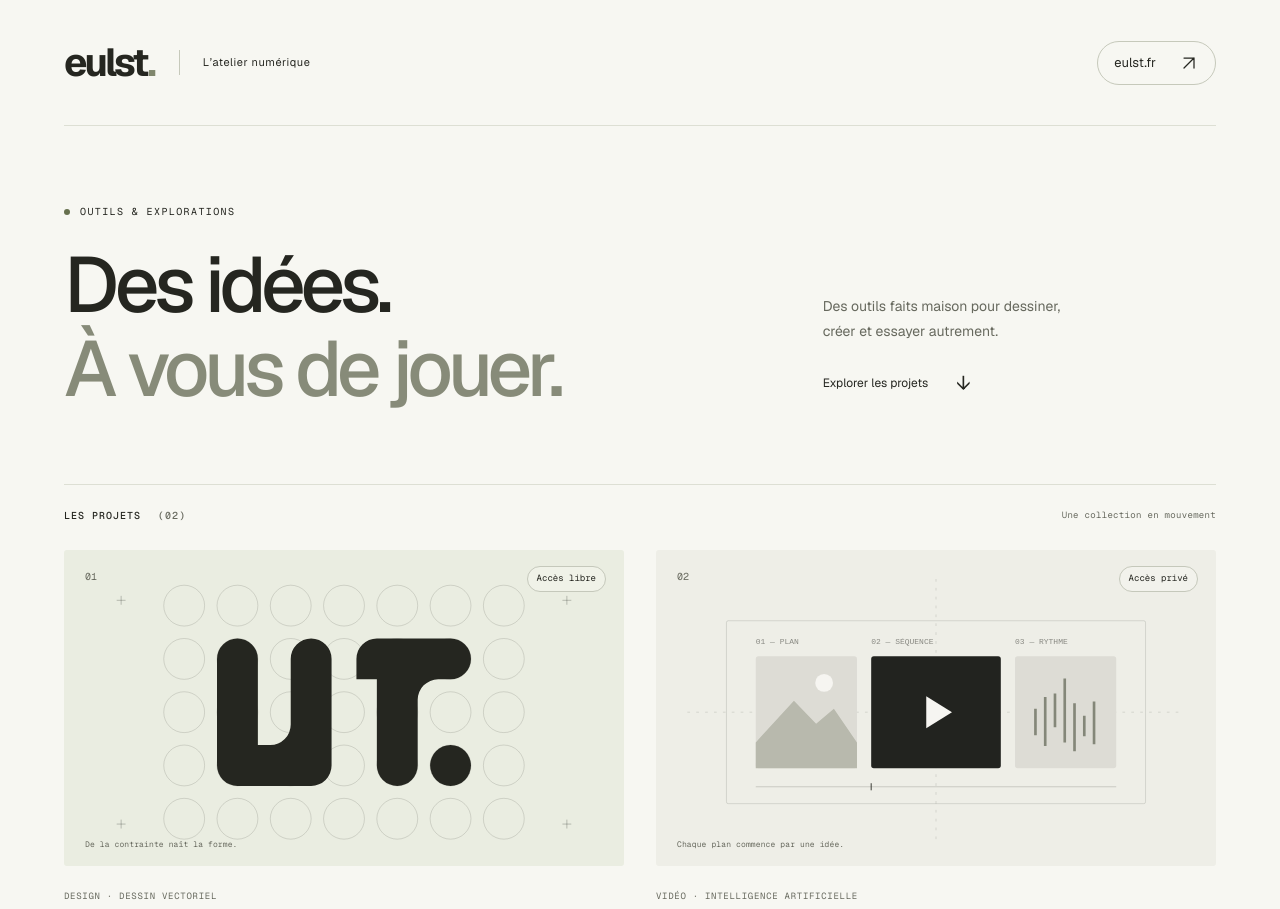
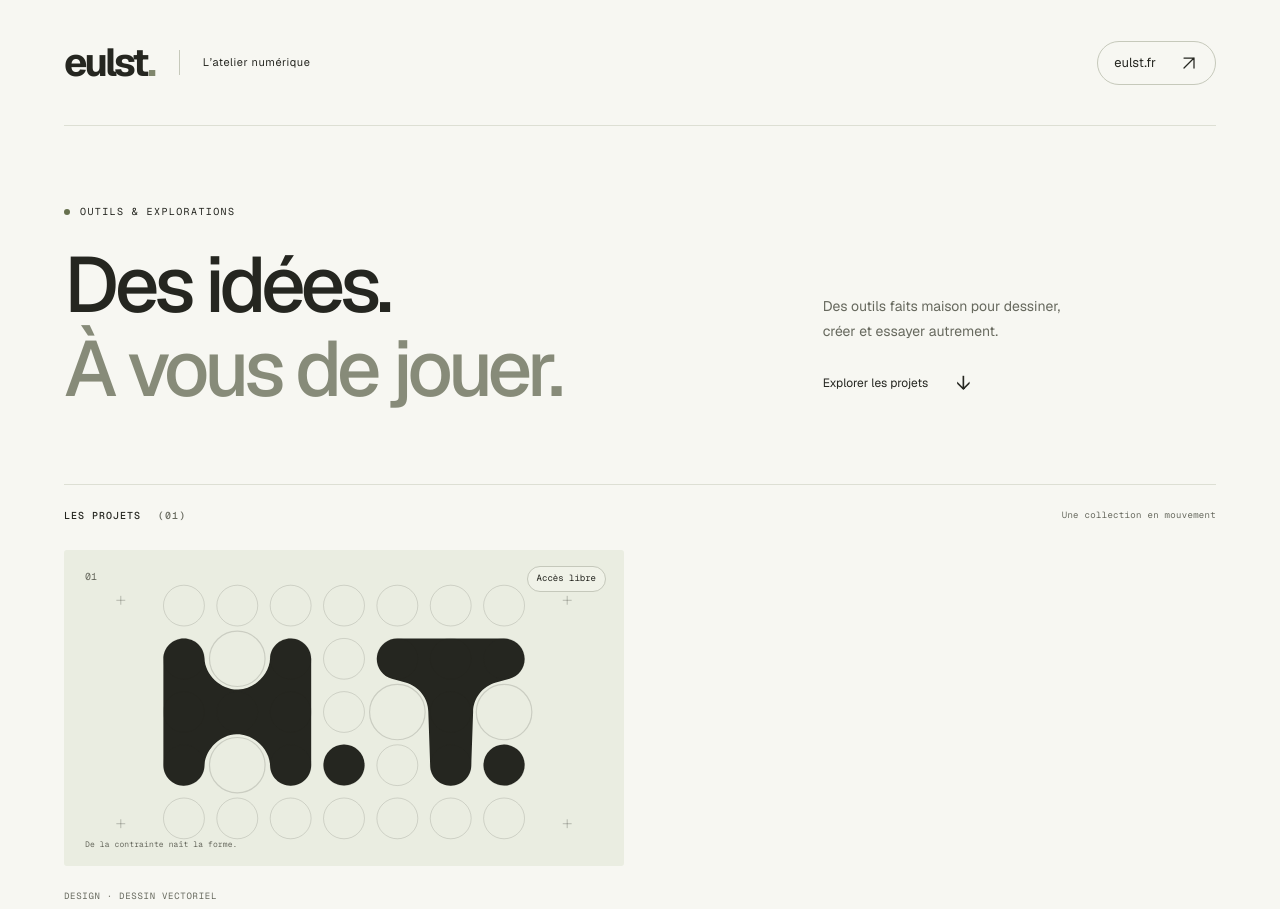
Before and after one commit to eulstyboy/broll-finder, a Next.js app: page / in a window 1280 px wide. Shown: the top 909 px of the page. Built offline with nearby package versions, Linux system fonts and the light colour scheme.

Commit message:
Ajout des vignettes personnalisables

```diff
--- a/src/app/_landing.tsx
+++ b/src/app/_landing.tsx
@@ -9,7 +9,14 @@ function Arrow({ diagonal = false }: { diagonal?: boolean }) {
   );
 }
 
-function Artwork({ kind }: { kind: Project["artwork"] }) {
+function Artwork({ kind, image }: { kind: Project["artwork"]; image?: string }) {
+  if (image) {
+    return (
+      // Vignette décorative : le lien est déjà nommé par le titre du projet.
+      // eslint-disable-next-line @next/next/no-img-element
+      <img src={image} alt="" width={560} height={300} decoding="async" className={styles.artwork} style={{ objectFit: "contain" }} />
+    );
+  }
   if (kind === "hofmann") {
     return (
       <svg viewBox="0 0 560 300" fill="none" aria-hidden="true" className={styles.artwork}>
@@ -96,7 +103,7 @@ export default function Landing() {
                     <div className={styles.visual}>
                       <span className={styles.projectNumber}>{String(index + 1).padStart(2, "0")}</span>
                       <span className={styles.badge}>{project.access === "private" ? "Accès privé" : "Accès libre"}</span>
-                      <Artwork kind={project.artwork} />
+                      <Artwork kind={project.artwork} image={project.image} />
                       <span className={styles.visualCaption}>{project.artwork === "hofmann" ? "De la contrainte naît la forme." : project.artwork === "broll" ? "Chaque plan commence par une idée." : "Une nouvelle piste à explorer."}</span>
                     </div>
                     <div className={styles.projectBody}>
--- a/src/app/_projects.ts
+++ b/src/app/_projects.ts
@@ -6,6 +6,8 @@ export type Project = {
   href: string;
   access: "public" | "private";
   artwork: "hofmann" | "broll" | "generic";
+  // Chemin du fichier dans public, sans le préfixe public.
+  image?: string;
   visible: boolean;
 };
 
@@ -20,6 +22,7 @@ export const projects: Project[] = [
     href: "/hofmann-trace/",
     access: "public",
     artwork: "hofmann",
+    image: "/projects/hofmann-trace.svg",
     visible: true,
   },
   {
@@ -30,7 +33,8 @@ export const projects: Project[] = [
     href: "/broll",
     access: "private",
     artwork: "broll",
-    visible: true,
+    image: "/projects/broll-finder.svg",
+    visible: false,
   },
 ];
 
```
Also changed, not shown: public/projects/broll-finder.svg (added), public/projects/hofmann-trace.svg (added).
